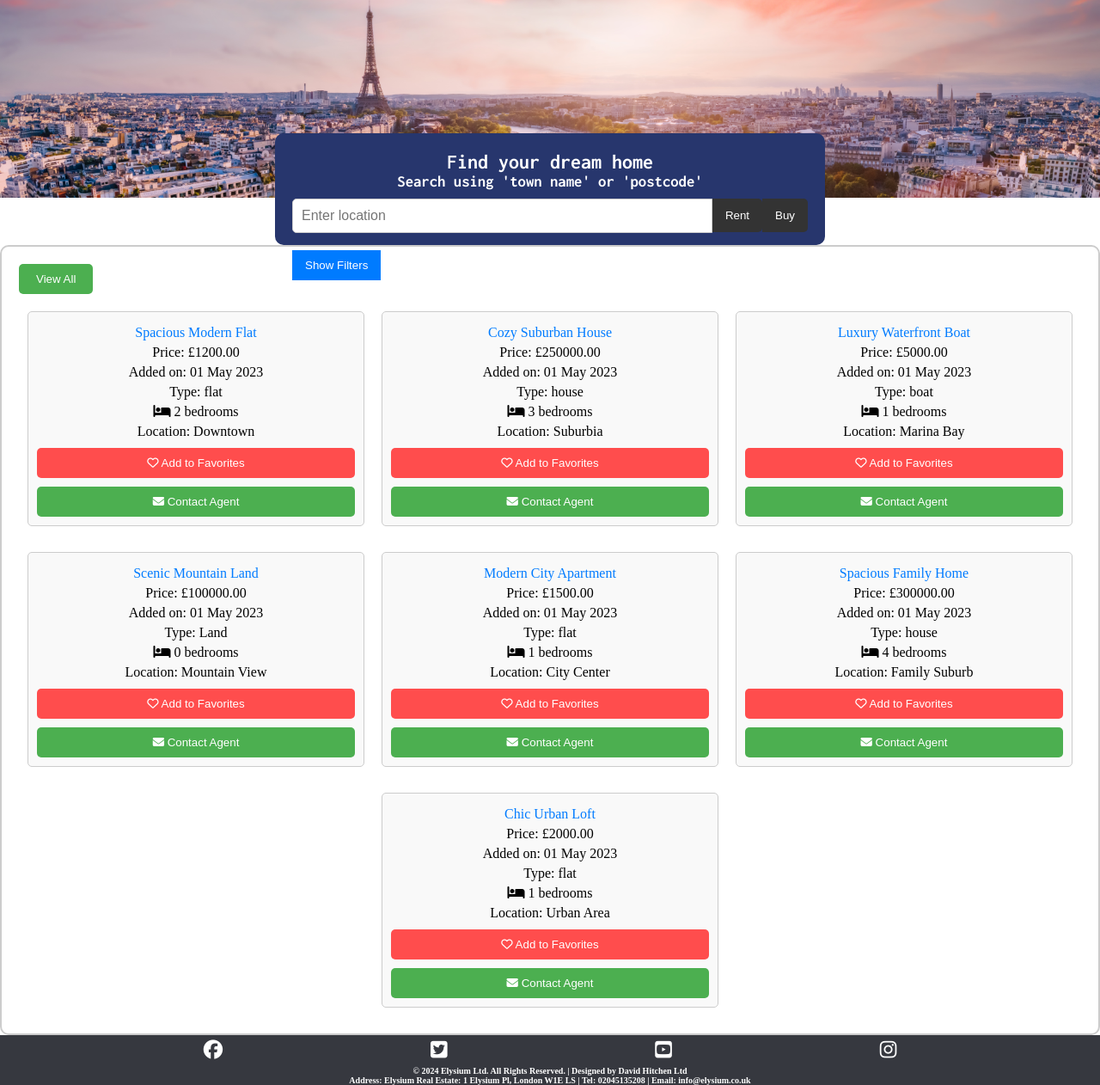
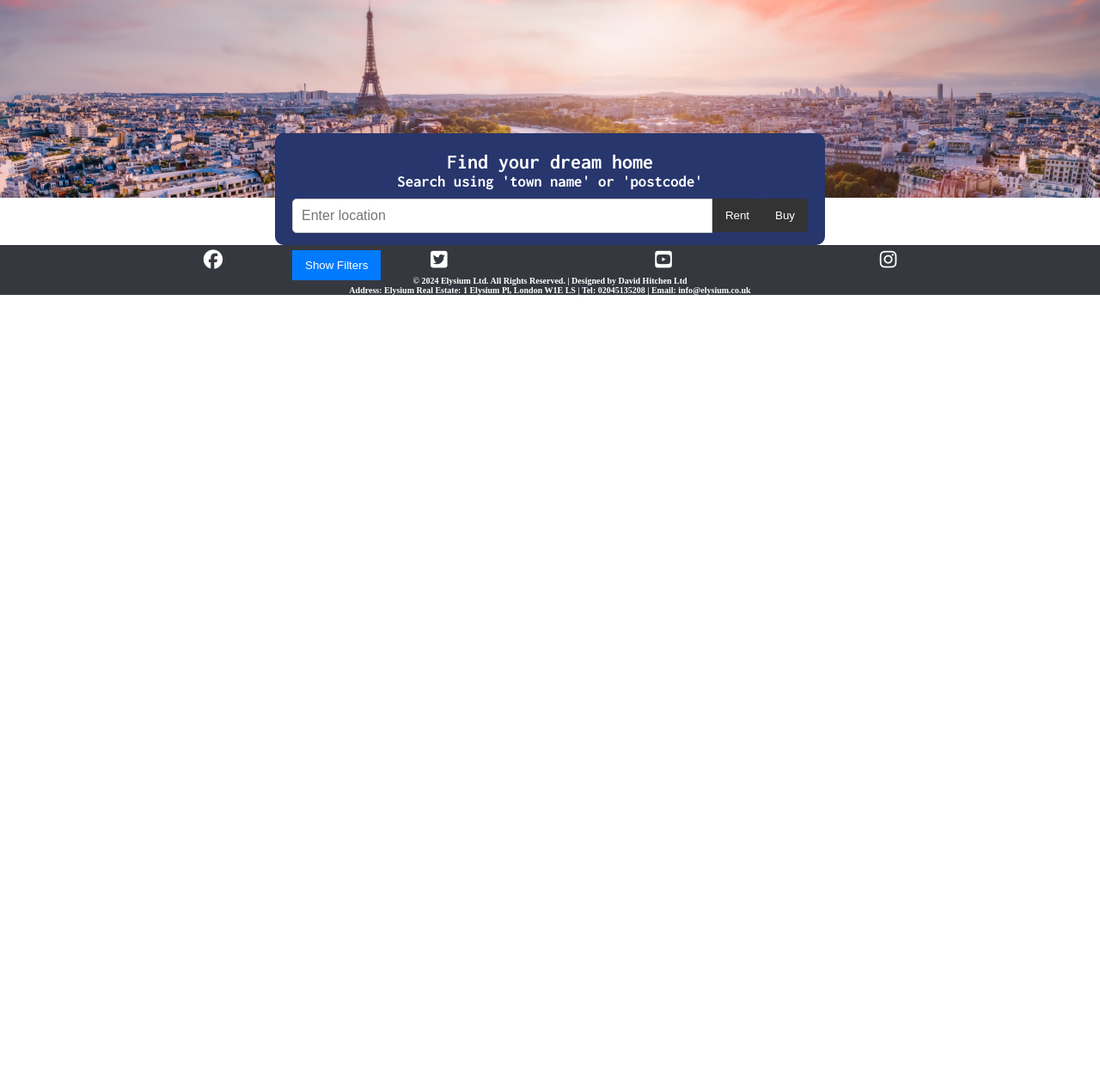
Before and after one commit to Dhitchen28963/elysium-realestate-django, a Django app: page / in a window 1280 px wide. Shown: the part 71-1333 px from the top of the page at 86% size. After the commit the page ends 414 px from the top, so only its background shows below. Run offline with Django 4.2, Linux system fonts and the light colour scheme; data comes from the database, SQL or seed files in the repository; some libraries are stand-ins or nearby versions.

Commit message:
Removed div class container as no longer needed now search diverts to relevant rent or sales page

```diff
--- a/home/templates/home/index.html
+++ b/home/templates/home/index.html
@@ -37,37 +37,6 @@
       </div>
     </form>
   </div>
-
-  <div class="container">
-    <div class="view-all-container">
-      <button id="view-all">View All</button>
-    </div>
-    <div class="property-list">
-      {% for property in properties %}
-      <div class="property-box">
-        <p><a href="{% url 'property_detail' property.id %}">{{ property.title }}</a></p>
-        <div class="image-carousel">
-          {% for image in property.images.all %}
-          <img src="{{ image.url }}" alt="{{ property.title }}">
-          {% endfor %}
-        </div>
-        <p>Price: £{{ property.price }}</p>
-        <p>Added on: {{ property.created_at|date:"d M Y" }}</p>
-        <p>Type: {{ property.get_property_type_display }}</p>
-        <p><i class="fa fa-bed"></i> {{ property.bedrooms }} bedrooms</p>
-        <p>Location: {{ property.location }}</p>
-        <button class="favorites-star" data-property-id="{{ property.id }}" data-is-favorite="{{ property.is_favorite }}" data-app="real_estate">
-          {% if property.is_favorite %}
-            <i class="fa-solid fa-heart"></i> Remove from Favorites
-          {% else %}
-            <i class="fa-regular fa-heart"></i> Add to Favorites
-          {% endif %}
-        </button>
-        <button class="contact-agent" data-property-id="{{ property.id }}" data-app="real_estate"><i class="fa fa-envelope"></i> Contact Agent</button>
-      </div>
-      {% endfor %}
-    </div>
-  </div>
 </main>
 
 <!-- Modal for messages -->
```
